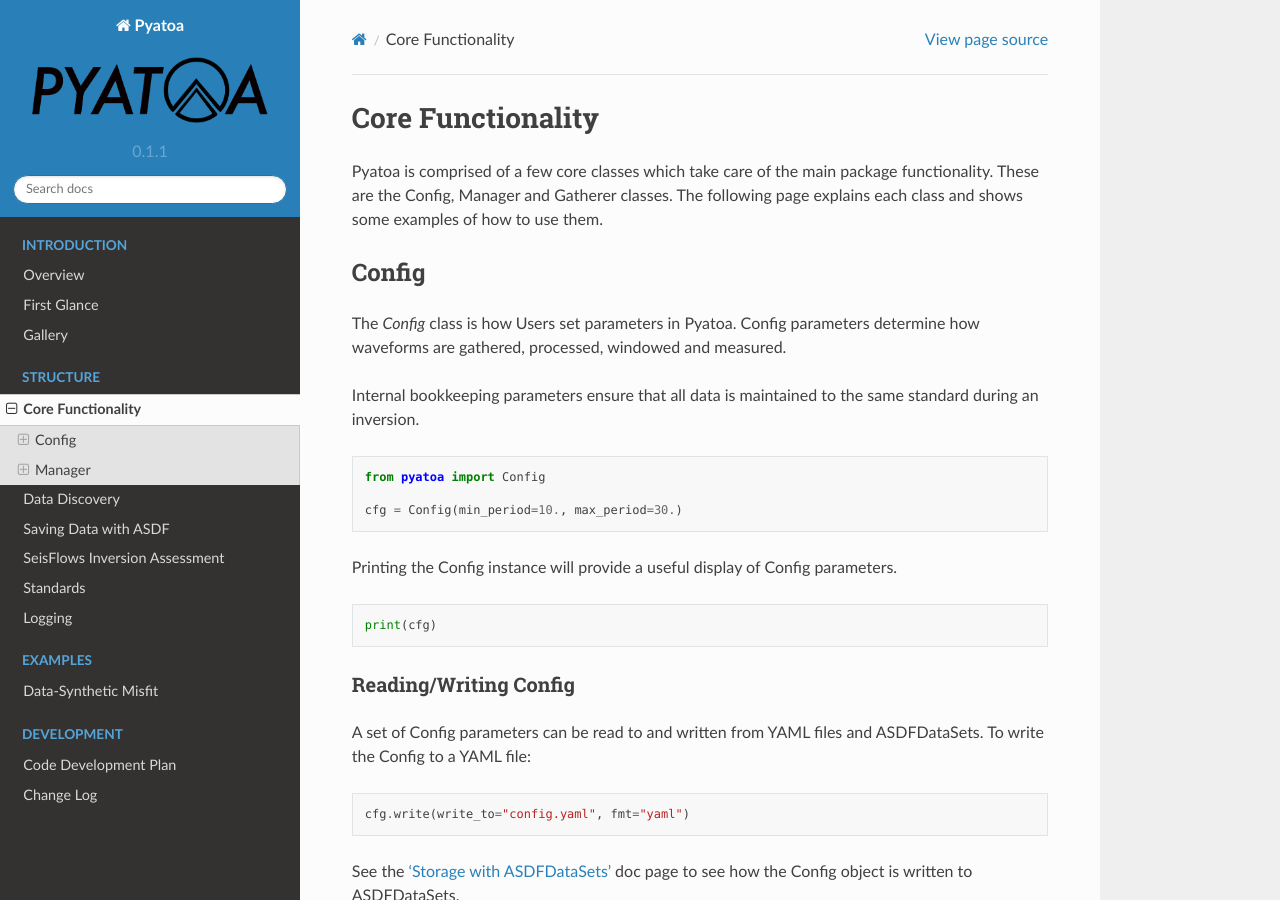
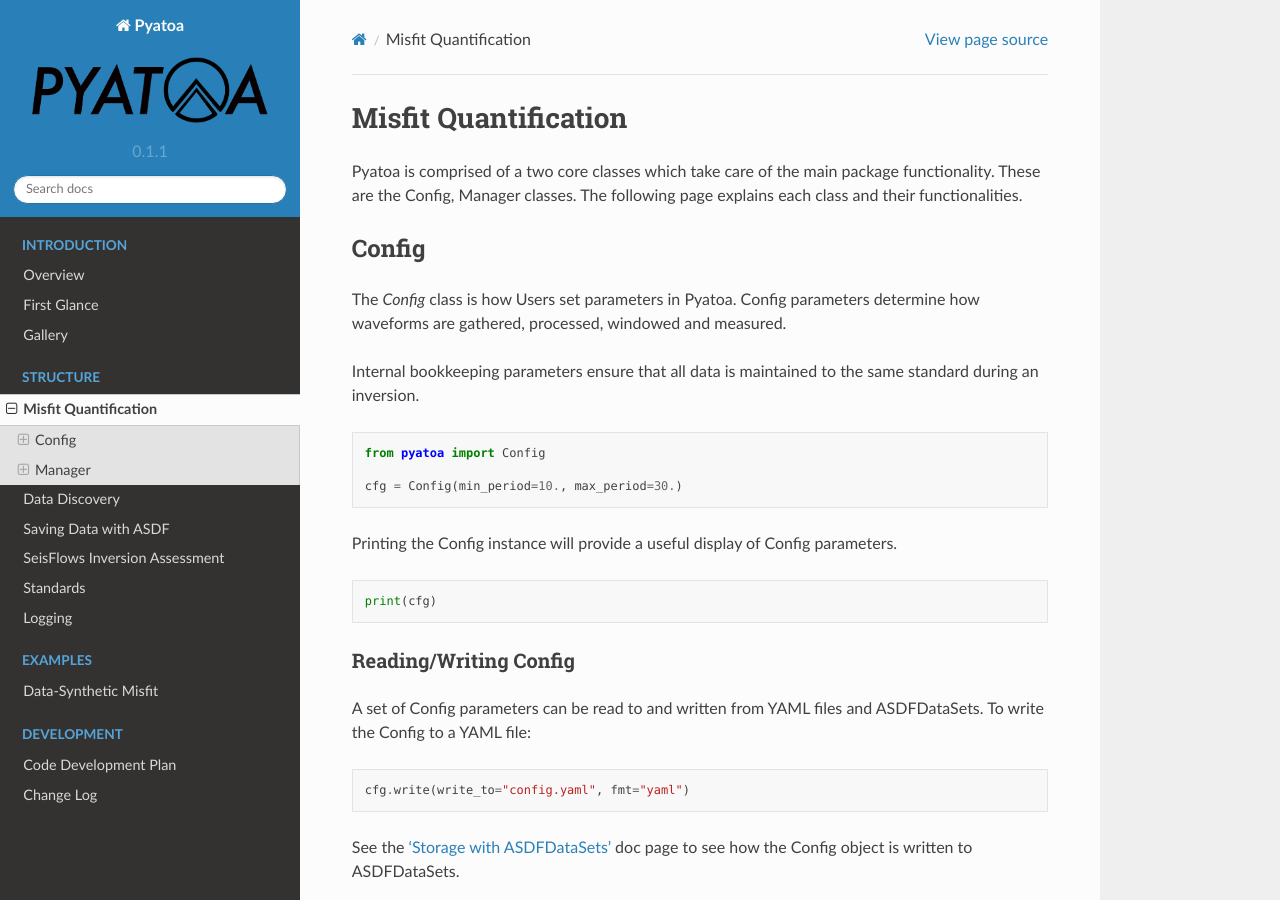
Before and after one commit to adjtomo/pyatoa, a Sphinx documentation site: the page built from docs/misfit.rst, in a window 1280 px wide and 900 px high. Built offline with Sphinx 7.4.7 and the Read the Docs theme 2.0.0, drawn with Linux system fonts in a browser that asks for light colours.

Commit message:
changed core_func name to misfit, for misfit quantifictaion

```diff
--- a/docs/index.rst
+++ b/docs/index.rst
@@ -86,7 +86,7 @@
    :hidden:
    :caption: Structure
 
-   core_func
+   misfit
    discovery
    storage
    inspector
--- a/docs/core_func.rst
+++ b/docs/misfit.rst
@@ -1,9 +1,9 @@
-Core Functionality
-===================
+Misfit Quantification
+=====================
 
-Pyatoa is comprised of a few core classes which take care of the main package
-functionality. These are the Config, Manager and Gatherer classes. The following
-page explains each class and shows some examples of how to use them.
+Pyatoa is comprised of a two core classes which take care of the main package
+functionality. These are the Config, Manager classes. The following
+page explains each class and their functionalities.
 
 Config
 ~~~~~~
```
Also changed, not shown: docs/notebooks/inspector.ipynb.
